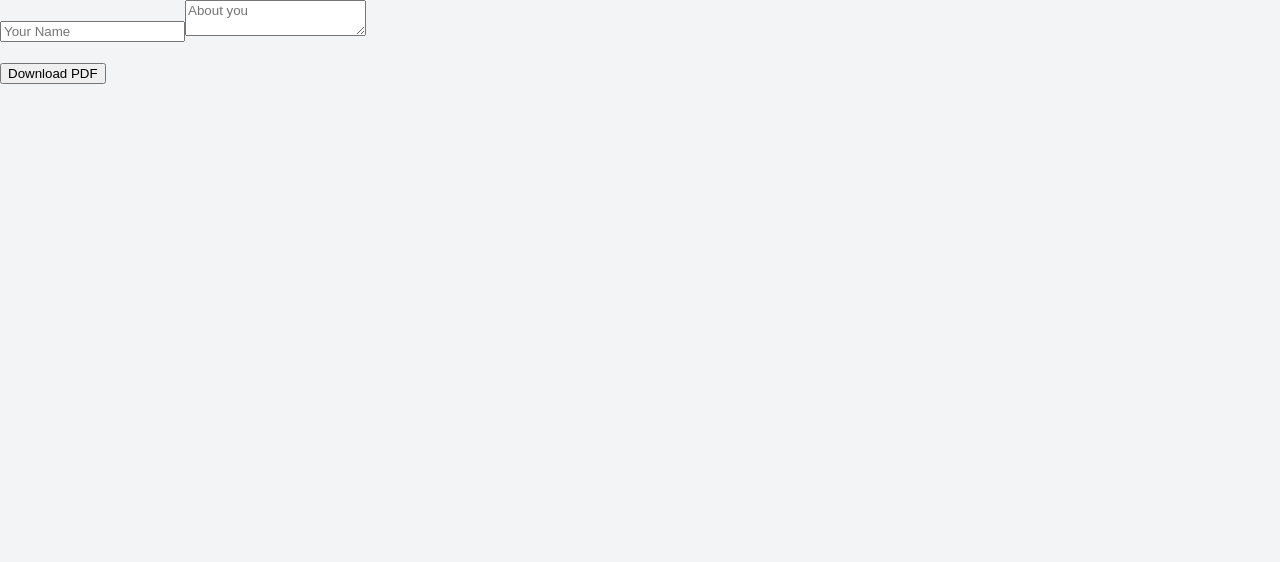
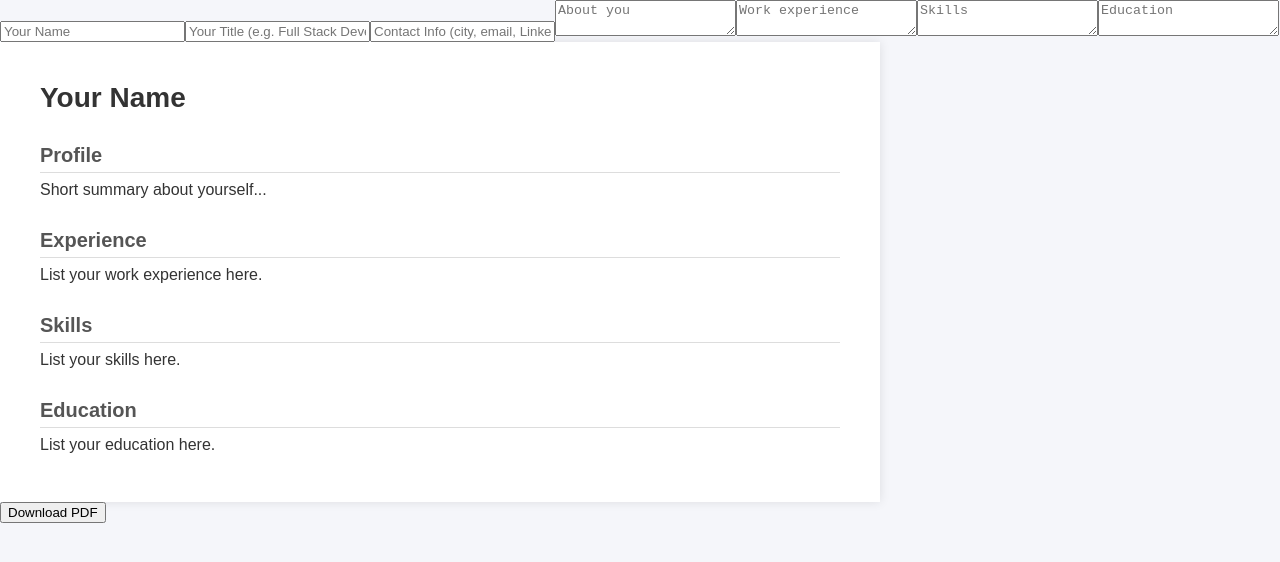
Before and after one commit to 01egP/personal-cv-tool, a React (Vite) app in the folder frontend/: page / in a window 1280 px wide. Shown: the top 562 px of the page. Built offline with nearby package versions, Linux system fonts and the light colour scheme.

Commit message:
Add sub-items

```diff
--- a/frontend/src/components/ResumeForm.tsx
+++ b/frontend/src/components/ResumeForm.tsx
@@ -1,11 +1,27 @@
 import { useState } from 'react';
 
 interface ResumeFormProps {
-  onChange: (data: { name: string; about: string }) => void;
+  onChange: (data: {
+    name: string;
+    about: string;
+    education?: string;
+    title?: string;
+    contact?: string;
+    experience?: string;
+    skills?: string;
+  }) => void;
 }
 
 export default function ResumeForm({ onChange }: ResumeFormProps) {
-  const [data, setData] = useState({ name: '', about: '' });
+  const [data, setData] = useState({
+    name: '',
+    title: '',
+    contact: '',
+    about: '',
+    experience: '',
+    skills: '',
+    education: '',
+  });
 
   function handleChange(
     e: React.ChangeEvent<HTMLInputElement | HTMLTextAreaElement>
@@ -16,21 +32,56 @@ export default function ResumeForm({ onChange }: ResumeFormProps) {
   }
 
   return (
-    <div className="p-4">
+    <div className="p-4 w-full max-w-2xl">
       <input
-        type="text"
         name="name"
         placeholder="Your Name"
         value={data.name}
         onChange={handleChange}
-        className="border p-2 w-full"
+        className="border p-2 w-full mb-2"
       />
+      <input
+        name="title"
+        placeholder="Your Title (e.g. Full Stack Developer)"
+        value={data.title}
+        onChange={handleChange}
+        className="border p-2 w-full mb-2"
+      />
+      <input
+        name="contact"
+        placeholder="Contact Info (city, email, LinkedIn...)"
+        value={data.contact}
+        onChange={handleChange}
+        className="border p-2 w-full mb-2"
+      />
+
       <textarea
         name="about"
         placeholder="About you"
         value={data.about}
         onChange={handleChange}
-        className="border p-2 w-full mt-2"
+        className="border p-2 w-full mb-2"
+      />
+      <textarea
+        name="experience"
+        placeholder="Work experience"
+        value={data.experience}
+        onChange={handleChange}
+        className="border p-2 w-full mb-2"
+      />
+      <textarea
+        name="skills"
+        placeholder="Skills"
+        value={data.skills}
+        onChange={handleChange}
+        className="border p-2 w-full mb-2"
+      />
+      <textarea
+        name="education"
+        placeholder="Education"
+        value={data.education}
+        onChange={handleChange}
+        className="border p-2 w-full mb-2"
       />
     </div>
   );
--- a/frontend/src/components/ResumePreview.tsx
+++ b/frontend/src/components/ResumePreview.tsx
@@ -1,8 +1,13 @@
-import { forwardRef } from 'react';
+import React, { forwardRef } from 'react';
 
 interface ResumeData {
   name: string;
+  title?: string;
+  contact?: string;
   about: string;
+  experience?: string;
+  skills?: string;
+  education?: string;
 }
 
 interface ResumePreviewProps {
@@ -11,9 +16,32 @@ interface ResumePreviewProps {
 
 const ResumePreview = forwardRef<HTMLDivElement, ResumePreviewProps>(
   ({ data }, ref) => (
-    <div ref={ref} className="border p-4 m-4 bg-white w-[210mm] h-[297mm]">
-      <h1 className="text-3xl font-bold">{data.name}</h1>
-      <p className="mt-4">{data.about}</p>
+    <div className="resume" ref={ref}>
+      <h1>{data.name || 'Your Name'}</h1>
+      {data.title && (
+        <h2
+          style={{ fontSize: '18px', fontWeight: 'normal', marginTop: '4px' }}
+        >
+          {data.title}
+        </h2>
+      )}
+      {data.contact && (
+        <p style={{ fontSize: '14px', color: '#555', marginTop: '4px' }}>
+          {data.contact}
+        </p>
+      )}
+
+      <h2>Profile</h2>
+      <p>{data.about || 'Short summary about yourself...'}</p>
+
+      <h2>Experience</h2>
+      <p>{data.experience || 'List your work experience here.'}</p>
+
+      <h2>Skills</h2>
+      <p>{data.skills || 'List your skills here.'}</p>
+
+      <h2>Education</h2>
+      <p>{data.education || 'List your education here.'}</p>
     </div>
   )
 );
--- a/frontend/src/index.css
+++ b/frontend/src/index.css
@@ -1,14 +1,48 @@
 body {
   margin: 0;
-  font-family: sans-serif;
-  background-color: #f3f4f6;
+  font-family: 'Arial', sans-serif;
+  background-color: #f5f6fa;
+  color: #333;
 }
 
-input,
-textarea {
-  font-family: inherit;
+.container {
+  display: flex;
+  flex-direction: column;
+  align-items: center;
+  padding: 20px;
 }
 
-button {
-  cursor: pointer;
+.resume {
+  width: 800px;
+  background: white;
+  padding: 40px;
+  box-shadow: 0 0 10px rgba(0, 0, 0, 0.1);
 }
+
+h1,
+h2,
+h3 {
+  margin: 0;
+  font-weight: bold;
+}
+
+h1 {
+  font-size: 28px;
+  margin-bottom: 10px;
+}
+
+h2 {
+  font-size: 20px;
+  color: #555;
+  margin-top: 30px;
+  border-bottom: 1px solid #ddd;
+  padding-bottom: 5px;
+}
+
+p {
+  margin: 8px 0;
+}
+
+section {
+  margin-bottom: 20px;
+}
```
